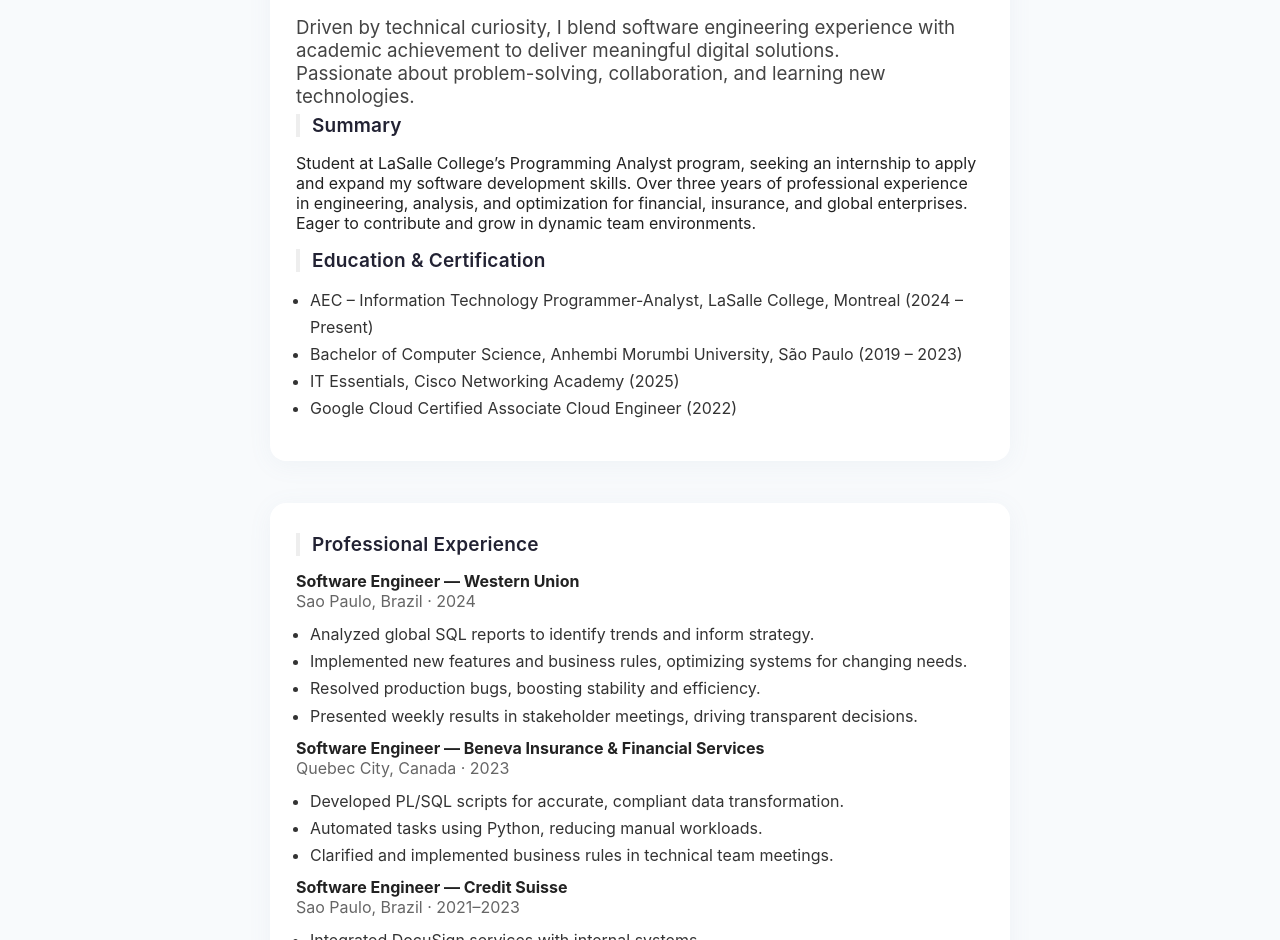
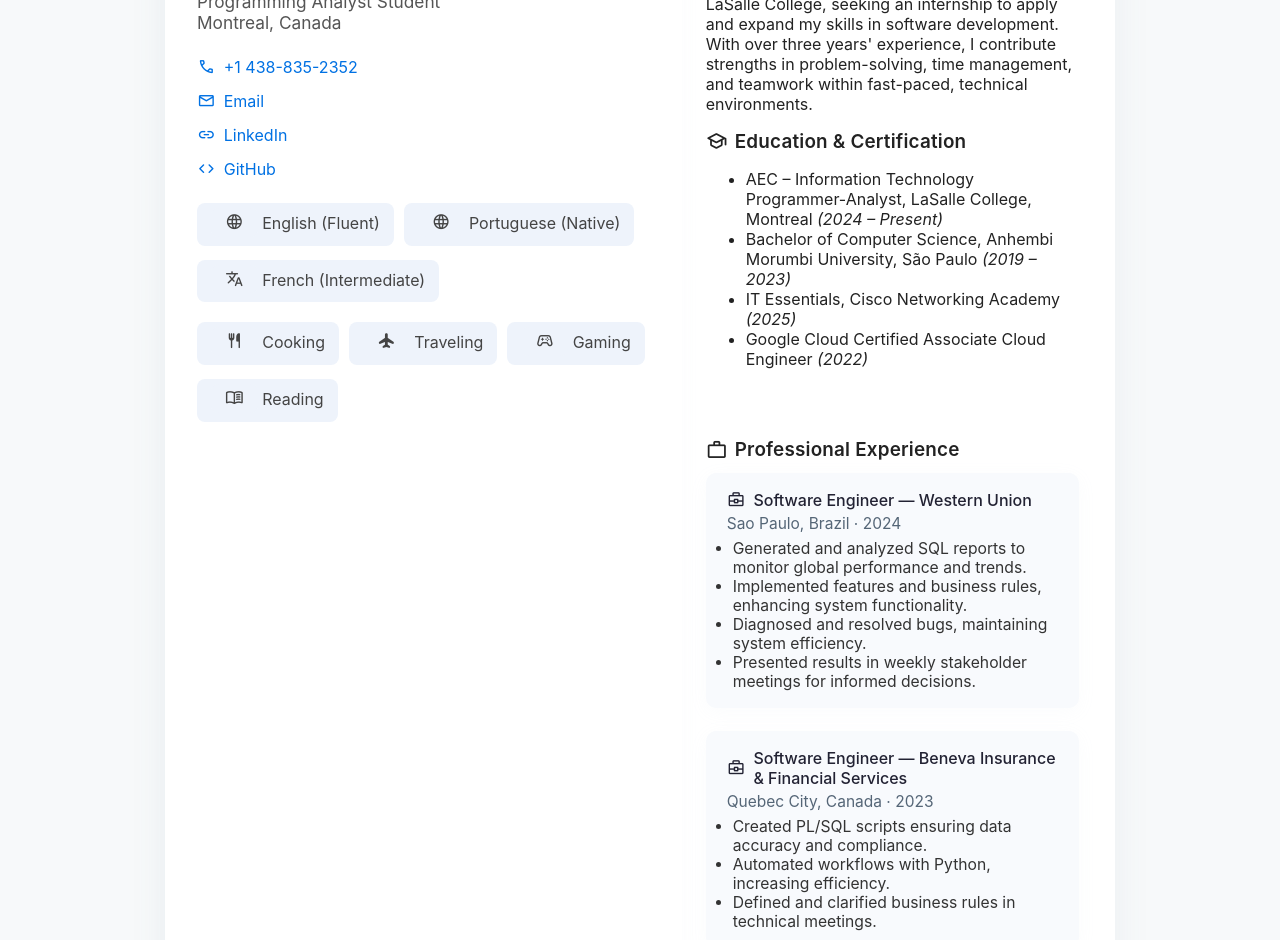
Before and after one commit to gustavocaldassouza/gustavocaldassouza.github.io, a plain HTML site: page index.html in a window 1280 px wide. Shown: the part 221-1161 px from the top of the page. Drawn offline with nearby package versions, Linux system fonts and the light colour scheme.

Commit message:
Update index.html

```diff
--- a/index.html
+++ b/index.html
@@ -4,232 +4,306 @@
   <meta charset="UTF-8">
   <title>Gustavo Caldas de Souza — Portfolio</title>
   <meta name="viewport" content="width=device-width, initial-scale=1">
+  <!-- Google Material Symbols for icons -->
+  <link rel="stylesheet" href="https://fonts.googleapis.com/css2?family=Material+Symbols+Rounded" />
   <style>
     :root {
-      --card-bg: #fff;
-      --focus-bg: #f5f7fa;
-      --border-radius: 16px;
+      --border-radius: 20px;
+      --background: #f7f9fa;
       --accent: #0071e3;
-      --shadow: 0 4px 24px rgba(112, 144, 176, 0.07);
-      --transition: 0.4s cubic-bezier(.78,.13,.15,.84);
+      --side-bg: #fff;
+      --shadow: 0 6px 38px rgba(87,114,144,0.08);
+      --side-shadow: 0 4px 18px rgba(200,210,220,0.07);
     }
     body {
       margin: 0;
-      background: #f8fafc;
+      font-family: 'SF Pro Display', -apple-system, BlinkMacSystemFont, 'Segoe UI', Roboto, Arial, sans-serif;
+      background: var(--background);
       color: #222;
-      font-family: 'SF Pro Display', -apple-system, BlinkMacSystemFont, 'Segoe UI', Roboto, 'Helvetica Neue', Arial, sans-serif;
     }
     .nav {
+      background: var(--side-bg);
+      box-shadow: var(--side-shadow);
+      position: sticky;
+      top: 0;
       display: flex;
-      gap: 24px;
-      justify-content: center;
-      margin-top: 36px;
-      margin-bottom: 24px;
-      font-size: 1.1rem;
+      gap: 28px;
+      padding: 16px 0 16px 32px;
+      align-items: center;
+      z-index: 10;
     }
     .nav a {
-      position: relative;
-      color: #333;
+      color: #444;
       text-decoration: none;
       font-weight: 500;
-      transition: color var(--transition);
-      padding-bottom: 3px;
+      display: flex;
+      align-items: center;
+      gap: 6px;
+      transition: color .3s;
     }
     .nav a.active,
     .nav a:hover {
       color: var(--accent);
     }
-    .nav a::after {
-      content: '';
-      display: block;
-      height: 2px;
-      width: 100%;
-      background: var(--accent);
-      border-radius: 2px;
-      transform: scaleX(0);
-      transition: transform var(--transition);
-      margin-top: 3px;
+    .container {
+      max-width: 950px;
+      margin: 40px auto;
+      background: var(--side-bg);
+      border-radius: var(--border-radius);
+      box-shadow: var(--shadow);
+      display: flex;
+      gap: 0;
+      flex-wrap: wrap;
     }
-    .nav a.active::after,
-    .nav a:hover::after {
-      transform: scaleX(1);
+    .profile {
+      flex: 1 1 270px;
+      background: var(--side-bg);
+      border-radius: var(--border-radius) 0 0 var(--border-radius);
+      padding: 42px 28px 42px 32px;
+      min-width: 260px;
+      display: flex;
+      flex-direction: column;
+      box-shadow: var(--side-shadow);
     }
-    .container {
-      max-width: 740px;
-      margin: 0 auto;
-      padding: 0 18px 80px 18px;
+    .profile h1 {
+      font-size: 2.1rem;
+      font-weight: 700;
+      margin-bottom: 9px;
     }
-    .section {
-      opacity: 0;
-      transform: translateY(36px);
-      transition: opacity var(--transition), transform var(--transition);
-      margin-bottom: 42px;
+    .profile .meta {
+      color: #555;
+      font-size: 1.08rem;
+      margin-bottom: 24px;
     }
-    .section.visible {
-      opacity: 1;
-      transform: translateY(0);
+    .profile .contact-info {
+      display: flex;
+      flex-direction: column;
+      gap: 14px;
+    }
+    .profile .contact-info a,
+    .profile .contact-info .contact-row {
+      font-size: 1rem;
+      color: #0071e3;
+      display: flex;
+      align-items: center;
+      gap: 8px;
+      text-decoration: none;
+      transition: color .28s;
+    }
+    .profile .contact-info a:hover {
+      color: #223;
+    }
+    .profile .languages, .profile .interests {
+      margin-top: 28px;
+      font-size: 1rem;
+      color: #444;
+      display: flex;
+      align-items: center;
+      gap: 10px;
+      flex-wrap: wrap;
+    }
+    .profile .languages span,
+    .profile .interests span {
+      padding: 5px 14px;
+      background: #eef3fb;
+      border-radius: 8px;
+      margin-bottom: 4px;
+    }
+    .main-section {
+      flex: 2 1 0;
+      padding: 48px 36px 48px 24px;
+      min-width: 320px;
+      display: flex;
+      flex-direction: column;
+      gap: 38px;
     }
     .card {
-      background: var(--card-bg);
-      border-radius: var(--border-radius);
-      box-shadow: var(--shadow);
-      padding: 30px 26px;
-      margin-bottom: 24px;
-      transition: box-shadow var(--transition), background var(--transition), transform var(--transition);
-      will-change: box-shadow, background, transform;
+      background: none;
+      padding: 0;
+      margin-bottom: 0;
     }
-    .card:hover {
-      background: var(--focus-bg);
-      box-shadow: 0 12px 40px rgba(56, 117, 225, 0.14);
-      transform: scale(1.01);
+    .card h2 {
+      font-size: 1.18rem;
+      font-weight: 600;
+      margin-bottom: 12px;
+      display: flex;
+      align-items: center;
+      gap: 7px;
+      letter-spacing: 0.01em;
     }
-    h1 {
-      font-size: 2.3rem;
-      font-weight: 700;
-      margin-bottom: 6px;
-      line-height: 1.15;
-      letter-spacing: -0.01em;
+    .experience-list {
+      display: flex;
+      flex-direction: column;
+      gap: 23px;
     }
-    .lead {
-      font-size: 1.17rem;
-      color: #444;
+    .experience-item {
+      background: #f8fafd;
+      border-radius: 10px;
+      padding: 17px 21px;
+      box-shadow: var(--side-shadow);
+      transition: box-shadow .33s;
+    }
+    .experience-item:hover {
+      box-shadow: 0 8px 28px rgba(56,117,225,0.10);
+    }
+    .exp-title {
+      font-weight: 500;
+      color: #223;
+      margin-bottom: 4px;
+      display: flex;
+      gap: 8px;
+      align-items: center;
+    }
+    .exp-meta {
+      font-size: .97rem;
+      color: #567;
       margin-bottom: 6px;
     }
-    .meta {
-      color: #666;
-      font-size: 1rem;
-      margin-bottom: 10px;
+    .exp-details {
+      color: #333;
+      font-size: .98rem;
+      padding-left: 6px;
+      margin-bottom: 0;
+      margin-top: 6px;
     }
-    h2 {
-      font-size: 1.19rem;
-      color: #223;
-      font-weight: 600;
-      border-left: 4px solid #eee;
-      padding-left: 12px;
-      margin-bottom: 15px;
-      margin-top: 0;
-      letter-spacing: 0.01em;
-    }
-    .card ul {
-      margin-top: 7px;
-      margin-bottom: 8px;
-      padding-left: 14px;
-      line-height: 1.7;
-      color: #333;
-      font-size: 1rem;
-    }
-    .skills, .languages, .personal {
+    .skills-list, .personal-list {
       display: flex;
       flex-wrap: wrap;
       gap: 10px;
-      margin-top: 10px;
+      margin-top: 6px;
+      margin-bottom: 0;
       list-style: none;
       padding: 0;
     }
-    .skills li, .personal li {
+    .skills-list li, .personal-list li {
+      padding: 7px 19px;
       background: #eef2f7;
       border-radius: 6px;
-      padding: 7px 20px;
-      font-size: 0.98rem;
+      font-size: .98rem;
       color: #223;
+      margin-bottom: 4px;
+      box-sizing: border-box;
     }
-    .languages li {
-      background: #e3eaf1;
-      border-radius: 6px;
-      padding: 7px 20px;
-      font-size: 0.98rem;
-      color: #223;
+    @media (max-width: 960px) {
+      .container {
+        flex-direction: column;
+        box-shadow: none;
+        border-radius: var(--border-radius);
+        margin: 18px 6px;
       }
-    .interests {
-      color: #555;
-      font-size: 1rem;
+      .profile {
+        border-radius: var(--border-radius) var(--border-radius) 0 0;
+        min-width: unset;
+        padding: 33px 16px 17px 16px;
+        box-shadow: none;
       }
-    .contact a {
-      color: #0071e3;
-      text-decoration: none;
-      margin-right: 18px;
-      font-weight: 500;
-      transition: color var(--transition);
+      .main-section {
+        padding: 31px 12px 25px 12px;
       }
-    .contact a:hover {
-      color: #223;
-      text-decoration: underline;
     }
-    @media (max-width: 769px) {
-      .container { padding: 0 4vw 48px 4vw; }
-      h1 { font-size: 1.35rem; }
-      .card { padding: 20px 8px; }
+    @media (max-width: 600px) {
+      .nav {
+        padding-left: 12px;
+        flex-wrap: wrap;
+      }
+      .profile, .main-section {
+        padding: 21px 6px;
+      }
+      .container {
+        margin: 0 0 12px 0;
+      }
+    }
+    /* Icon sizes */
+    .material-symbols-rounded {
+      font-size: 1.17em;
+      vertical-align: middle;
     }
   </style>
 </head>
 <body>
   <nav class="nav">
-    <a href="#about" class="active">About</a>
-    <a href="#experience">Experience</a>
-    <a href="#skills">Skills</a>
-    <a href="#contact">Contact</a>
+    <a href="#about" class="active"><span class="material-symbols-rounded">person</span> About</a>
+    <a href="#experience"><span class="material-symbols-rounded">work</span> Experience</a>
+    <a href="#skills"><span class="material-symbols-rounded">school</span> Skills</a>
+    <a href="#contact"><span class="material-symbols-rounded">mail</span> Contact</a>
   </nav>
   <div class="container">
 
-    <section id="about" class="section">
-      <div class="card">
+    <aside class="profile" id="about">
       <h1>Gustavo Caldas de Souza</h1>
-        <div class="meta">Montreal, Canada · Programming Analyst Student · Software Engineer</div>
-        <p class="lead">Driven by technical curiosity, I blend software engineering experience with academic achievement to deliver meaningful digital solutions.<br>
-        Passionate about problem-solving, collaboration, and learning new technologies.</p>
-        <h2>Summary</h2>
+      <div class="meta">Programming Analyst Student<br>Montreal, Canada</div>
+      <div class="contact-info">
+        <div class="contact-row"><span class="material-symbols-rounded">call</span> +1 438-835-2352</div>
+        <a href="mailto:Gustavo.caldas.souza@hotmail.com"><span class="material-symbols-rounded">mail</span> Email</a>
+        <a href="https://www.linkedin.com/in/gustavo-caldas-souza" target="_blank"><span class="material-symbols-rounded">link</span> LinkedIn</a>
+        <a href="https://github.com/GustavoCaldasSouza" target="_blank"><span class="material-symbols-rounded">code</span> GitHub</a>
+      </div>
+      <div class="languages" style="margin-top:24px;">
+        <span><span class="material-symbols-rounded">language</span> English (Fluent)</span>
+        <span><span class="material-symbols-rounded">language</span> Portuguese (Native)</span>
+        <span><span class="material-symbols-rounded">translate</span> French (Intermediate)</span>
+      </div>
+      <div class="interests" style="margin-top:16px;">
+        <span><span class="material-symbols-rounded">restaurant</span> Cooking</span>
+        <span><span class="material-symbols-rounded">flight</span> Traveling</span>
+        <span><span class="material-symbols-rounded">stadia_controller</span> Gaming</span>
+        <span><span class="material-symbols-rounded">menu_book</span> Reading</span>
+      </div>
+    </aside>
+
+    <main class="main-section">
+      <section class="card">
+        <h2><span class="material-symbols-rounded">description</span> Summary</h2>
         <p>
-          Student at LaSalle College’s Programming Analyst program, seeking an internship to apply and expand my software development skills. Over three years of professional experience in engineering, analysis, and optimization for financial, insurance, and global enterprises. Eager to contribute and grow in dynamic team environments.
+          Currently studying Programming Analyst at LaSalle College, seeking an internship to apply and expand my skills in software development. With over three years' experience, I contribute strengths in problem-solving, time management, and teamwork within fast-paced, technical environments.
         </p>
-        <h2>Education & Certification</h2>
+        <h2><span class="material-symbols-rounded">school</span> Education & Certification</h2>
         <ul>
-          <li>AEC – Information Technology Programmer-Analyst, LaSalle College, Montreal (2024 – Present)</li>
-          <li>Bachelor of Computer Science, Anhembi Morumbi University, São Paulo (2019 – 2023)</li>
-          <li>IT Essentials, Cisco Networking Academy (2025)</li>
-          <li>Google Cloud Certified Associate Cloud Engineer (2022)</li>
+          <li>AEC – Information Technology Programmer-Analyst, LaSalle College, Montreal <i>(2024 – Present)</i></li>
+          <li>Bachelor of Computer Science, Anhembi Morumbi University, São Paulo <i>(2019 – 2023)</i></li>
+          <li>IT Essentials, Cisco Networking Academy <i>(2025)</i></li>
+          <li>Google Cloud Certified Associate Cloud Engineer <i>(2022)</i></li>
+        </ul>
+      </section>
+
+      <section id="experience" class="card">
+        <h2><span class="material-symbols-rounded">work</span> Professional Experience</h2>
+        <div class="experience-list">
+          <div class="experience-item">
+            <div class="exp-title"><span class="material-symbols-rounded">business_center</span> Software Engineer — Western Union</div>
+            <div class="exp-meta">Sao Paulo, Brazil · 2024</div>
+            <ul class="exp-details">
+              <li>Generated and analyzed SQL reports to monitor global performance and trends.</li>
+              <li>Implemented features and business rules, enhancing system functionality.</li>
+              <li>Diagnosed and resolved bugs, maintaining system efficiency.</li>
+              <li>Presented results in weekly stakeholder meetings for informed decisions.</li>
             </ul>
           </div>
-    </section>
-
-    <section id="experience" class="section">
-      <div class="card">
-        <h2>Professional Experience</h2>
-        <div>
-          <b>Software Engineer — Western Union</b>
-          <div class="meta">Sao Paulo, Brazil · 2024</div>
-          <ul>
-            <li>Analyzed global SQL reports to identify trends and inform strategy.</li>
-            <li>Implemented new features and business rules, optimizing systems for changing needs.</li>
-            <li>Resolved production bugs, boosting stability and efficiency.</li>
-            <li>Presented weekly results in stakeholder meetings, driving transparent decisions.</li>
+          <div class="experience-item">
+            <div class="exp-title"><span class="material-symbols-rounded">business_center</span> Software Engineer — Beneva Insurance & Financial Services</div>
+            <div class="exp-meta">Quebec City, Canada · 2023</div>
+            <ul class="exp-details">
+              <li>Created PL/SQL scripts ensuring data accuracy and compliance.</li>
+              <li>Automated workflows with Python, increasing efficiency.</li>
+              <li>Defined and clarified business rules in technical meetings.</li>
             </ul>
           </div>
-        <div>
-          <b>Software Engineer — Beneva Insurance & Financial Services</b>
-          <div class="meta">Quebec City, Canada · 2023</div>
-          <ul>
-            <li>Developed PL/SQL scripts for accurate, compliant data transformation.</li>
-            <li>Automated tasks using Python, reducing manual workloads.</li>
-            <li>Clarified and implemented business rules in technical team meetings.</li>
-          </ul>
-        </div>
-        <div>
-          <b>Software Engineer — Credit Suisse</b>
-          <div class="meta">Sao Paulo, Brazil · 2021–2023</div>
-          <ul>
-            <li>Integrated DocuSign services with internal systems.</li>
-            <li>Enhanced legacy applications (.NET, WinForms, DevExpress).</li>
-            <li>Managed OracleDB and MSSQL databases for performance and scale.</li>
-            <li>Built .NET web apps with RESTful APIs, HTML, CSS, JavaScript.</li>
+          <div class="experience-item">
+            <div class="exp-title"><span class="material-symbols-rounded">business_center</span> Software Engineer — Credit Suisse</div>
+            <div class="exp-meta">Sao Paulo, Brazil · 2021–2023</div>
+            <ul class="exp-details">
+              <li>Integrated DocuSign with internal systems.</li>
+              <li>Enhanced legacy apps (.NET, WinForms, DevExpress).</li>
+              <li>Maintained OracleDB and MSSQL for stability and scalability.</li>
+              <li>Built web solutions (.NET, RESTful APIs, HTML/CSS/JS).</li>
             </ul>
           </div>
         </div>
       </section>
 
-    <section id="skills" class="section">
-      <div class="card">
-        <h2>Technical Skills</h2>
-        <ul class="skills">
+      <section id="skills" class="card">
+        <h2><span class="material-symbols-rounded">code</span> Technical Skills</h2>
+        <ul class="skills-list">
           <li>C#</li>
           <li>.NET</li>
           <li>Python</li>
@@ -246,73 +320,39 @@
           <li>Docker</li>
           <li>Google Cloud Platform</li>
         </ul>
-        <h2>Personal Skills</h2>
-        <ul class="personal">
+        <h2><span class="material-symbols-rounded">psychology</span> Personal Skills</h2>
+        <ul class="personal-list">
           <li>Adaptability</li>
           <li>Attention to Detail</li>
           <li>Teamwork</li>
           <li>Critical Thinking</li>
           <li>Initiative</li>
         </ul>
-        <h2>Languages</h2>
-        <ul class="languages">
-          <li>English (Fluent)</li>
-          <li>Portuguese (Native)</li>
-          <li>French (Intermediate)</li>
-        </ul>
-        <h2>Interests</h2>
-        <div class="interests">
-          Cooking · Traveling · Gaming · Reading
-        </div>
+      </section>
+
+      <section id="contact" class="card">
+        <h2><span class="material-symbols-rounded">contact_mail</span> Contact</h2>
+        <div class="contact-info">
+          <a href="mailto:Gustavo.caldas.souza@hotmail.com"><span class="material-symbols-rounded">mail</span> Gustavo.caldas.souza@hotmail.com</a>
+          <div class="contact-row"><span class="material-symbols-rounded">call</span> +1 438-835-2352</div>
+          <a href="https://www.linkedin.com/in/gustavo-caldas-souza" target="_blank"><span class="material-symbols-rounded">link</span> LinkedIn</a>
+          <a href="https://github.com/GustavoCaldasSouza" target="_blank"><span class="material-symbols-rounded">code</span> GitHub</a>
         </div>
       </section>
-
-    <section id="contact" class="section">
-      <div class="card">
-        <h2>Contact</h2>
-        <div class="contact">
-          <a href="mailto:Gustavo.caldas.souza@hotmail.com">Email</a>
-          <a href="https://www.linkedin.com/in/gustavo-caldas-souza">LinkedIn</a>
-          <a href="https://github.com/GustavoCaldasSouza">GitHub</a>
-        </div>
-        <div class="meta" style="margin-top:10px;">
-          Montreal, Canada · +1 438-835-2352
-        </div>
-      </div>
-    </section>
-
+    </main>
   </div>
   <script>
-    // Fade-in sections on scroll
-    function revealSections() {
-      const sections = document.querySelectorAll('.section');
-      const winBottom = window.scrollY + window.innerHeight;
-      sections.forEach(section => {
-        const top = section.offsetTop;
-        if (winBottom > top + 60) {
-          section.classList.add('visible');
-        }
-      });
-    }
-    window.addEventListener('scroll', revealSections);
-    window.addEventListener('DOMContentLoaded', revealSections);
-
-    // Navigation highlight
+    // Navigation highlight & smooth scroll
     document.querySelectorAll('.nav a').forEach(link => {
-      link.addEventListener('click', e => {
+      link.addEventListener('click', function(e) {
         document.querySelectorAll('.nav a').forEach(a => a.classList.remove('active'));
-        link.classList.add('active');
-      });
-    });
-    // Smooth scroll for navigation
-    document.querySelectorAll('.nav a').forEach(link => {
-      link.addEventListener('click', e => {
-        e.preventDefault();
-        const id = link.getAttribute('href').substring(1);
+        e.target.classList.add('active');
+        const id = this.getAttribute('href').substr(1);
         const el = document.getElementById(id);
         if (el) {
+          e.preventDefault();
           window.scrollTo({
-            top: el.offsetTop - 20,
+            top: el.offsetTop - 16,
             behavior: 'smooth'
           });
         }
```
Lines whose indentation alone changed are shown as unchanged.
